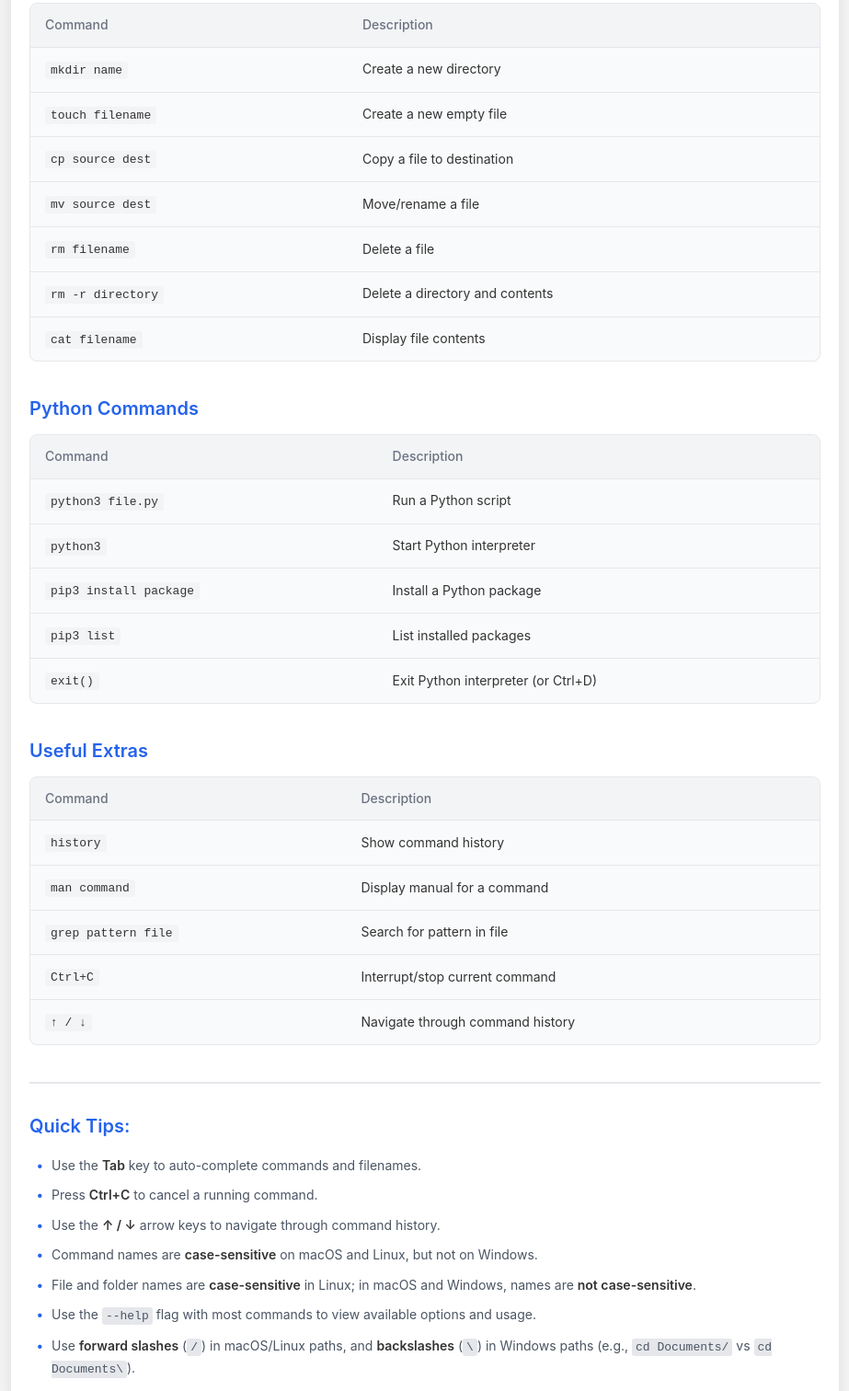
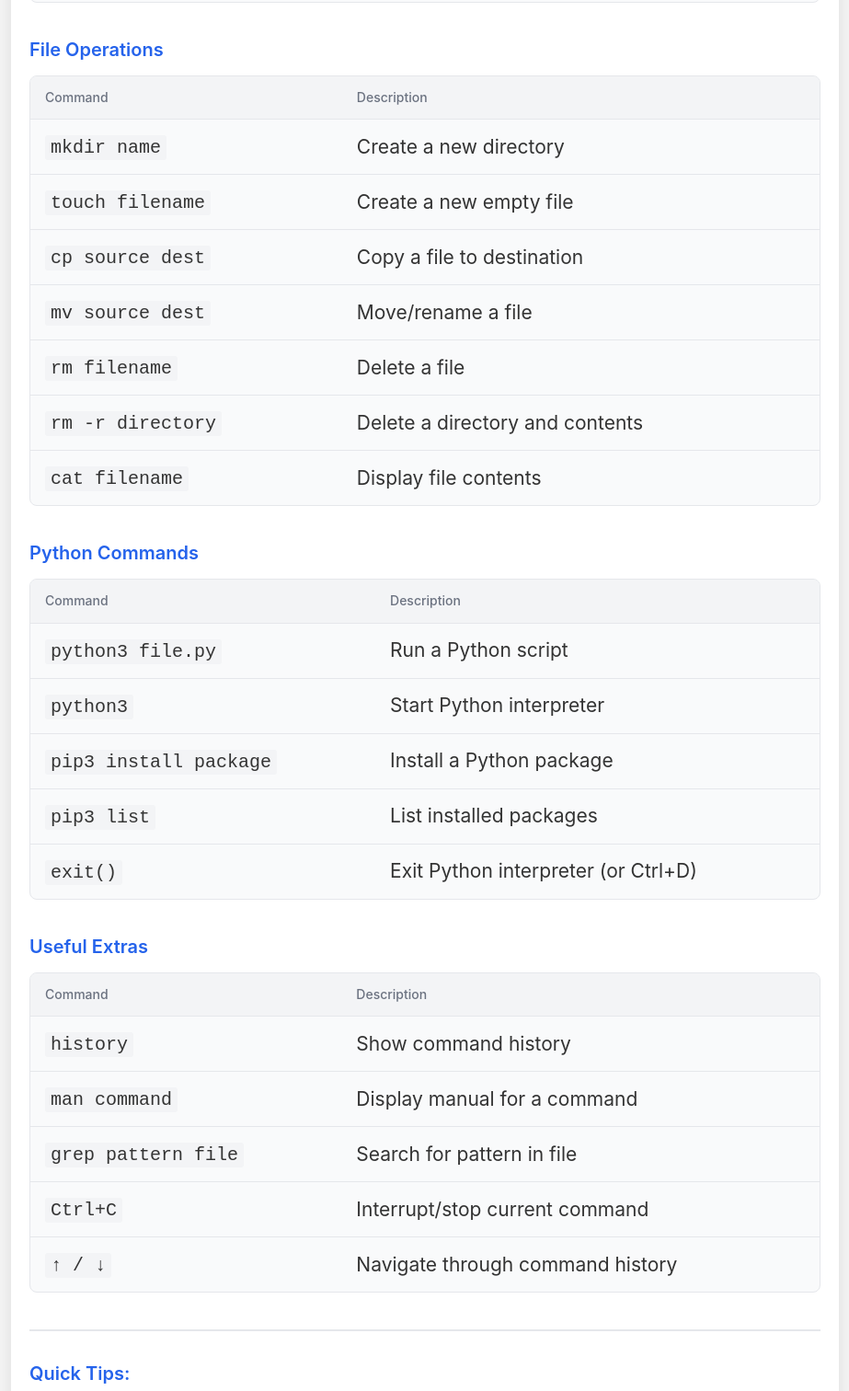
Before and after one commit to jaiganesan-n/command-line-cheat-sheet, a plain HTML site: page index.html in a window 1280 px wide. Shown: the part 724-2236 px from the top of the page at 92% size, without its empty margins (178-1101 px from the left). Drawn offline with Linux system fonts and the light colour scheme.

Commit message:
Update index.html

```diff
--- a/index.html
+++ b/index.html
@@ -123,7 +123,7 @@
         td {
             padding: 12px 16px;
             border-bottom: 1px solid #e5e7eb;
-            font-size: 14px;
+            font-size: 21px; /* Increased from 14px to 21px (50% larger) */
         }
 
         tr:last-child td {
@@ -135,7 +135,7 @@
             background-color: #f3f4f6;
             padding: 2px 6px;
             border-radius: 3px;
-            font-size: 13px;
+            font-size: 20px; /* Increased from 13px to 20px (50% larger) */
         }
 
         .quick-tips {
@@ -157,7 +157,7 @@
             margin-bottom: 10px;
             padding-left: 24px;
             position: relative;
-            font-size: 14px;
+            font-size: 21px; /* Increased from 14px to 21px (50% larger) */
             color: #4b5563;
         }
 
@@ -179,7 +179,7 @@
             padding: 2px 4px;
             border-radius: 3px;
             font-family: 'Courier New', Courier, monospace;
-            font-size: 13px;
+            font-size: 20px; /* Increased from 13px to 20px (50% larger) */
         }
     </style>
 </head>
```
